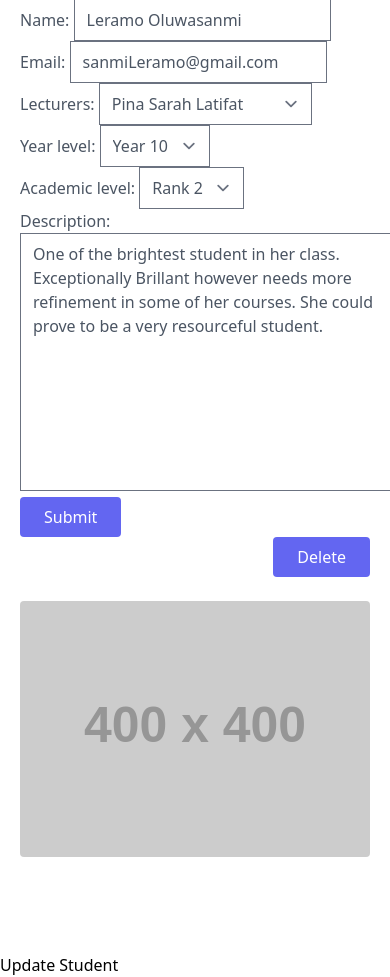
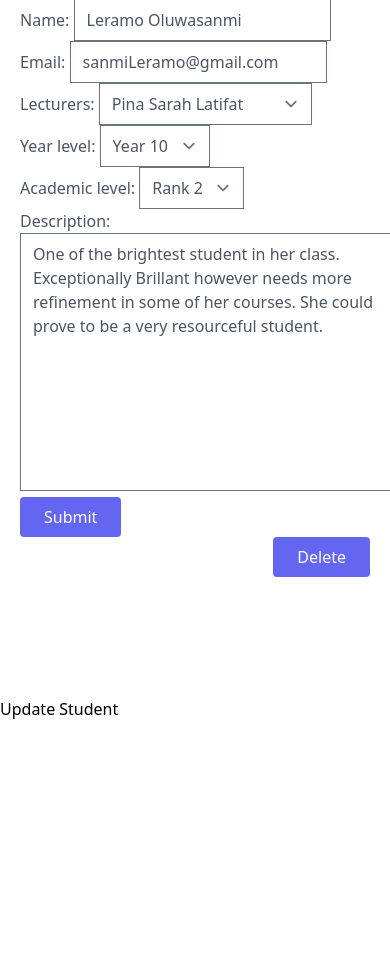
Before and after one commit to 12sub/Student-Management-Application, a Django app: page /app/students/3/update in a window 390 px wide. Shown: the part 447-1424 px from the top of the page. After the commit the page ends 1166 px from the top, so only its background shows below. Run offline with Django 4.2, Linux system fonts and the light colour scheme; a user stored in the database is signed in; data comes from the database, SQL or seed files in the repository; grey boxes labelled with a size stand in for pictures from a placeholder-image service; some libraries are stand-ins or nearby versions.

Commit message:
10th commit

```diff
--- a/app/templates/app_students_update.html
+++ b/app/templates/app_students_update.html
@@ -24,7 +24,6 @@
           <button class="flex ml-auto text-white bg-indigo-500 border-0 py-2 px-6 focus:outline-none hover:bg-indigo-600 rounded"><a href='{% url 'apps:student_delete' user.pk %}'>Delete</a></button>
         </div>
       </div>
-      <img alt="ecommerce" class="lg:w-1/2 w-full lg:h-auto h-64 object-cover object-center rounded" src="https://dummyimage.com/400x400">
     </div>
   </div>
 </section>
```
